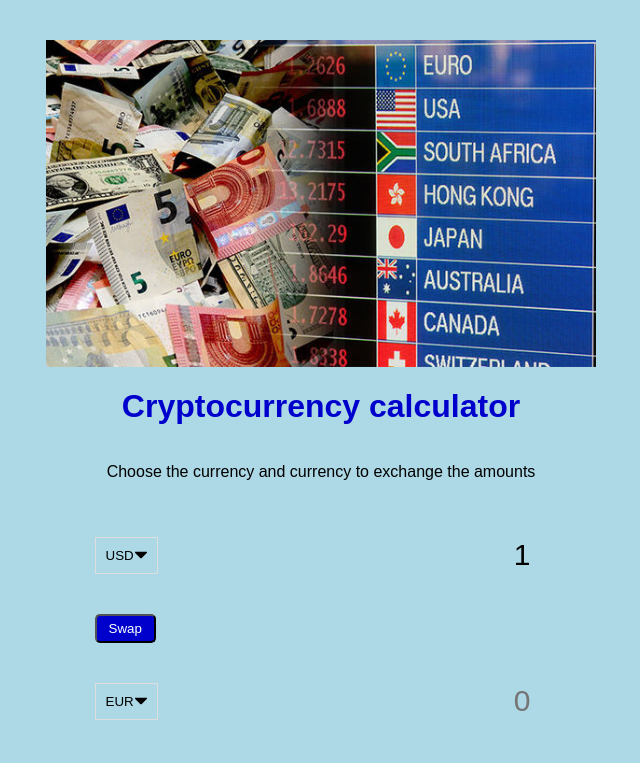
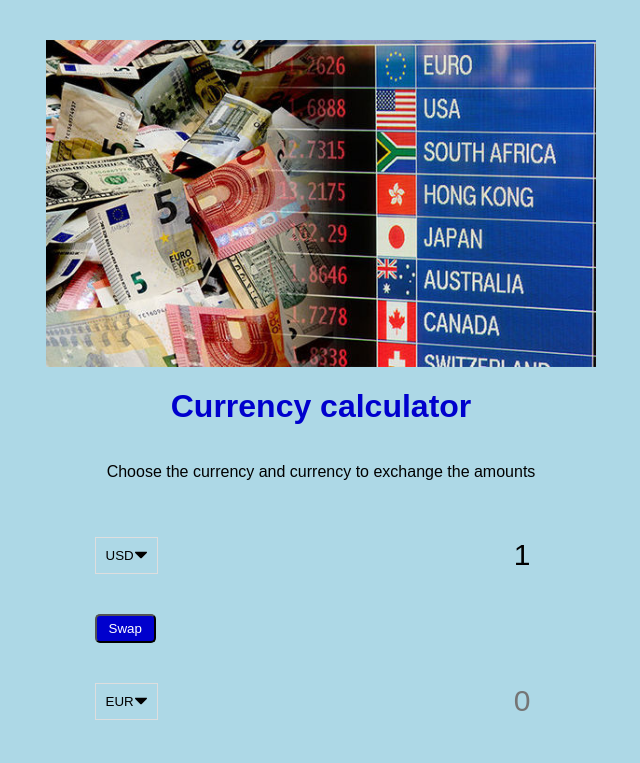
Before and after one commit to benedictchauke/Crypto-calculator, a plain HTML site: page index.html in a window 1280 px wide. Shown: the whole page, without its empty margins (319-959 px from the left). Drawn offline with Linux system fonts and the light colour scheme; no server answers.

Commit message:
changed heading

```diff
--- a/index.html
+++ b/index.html
@@ -9,7 +9,7 @@
 </head>
 <body>
     <img src="travel-money-exchange.jpg" alt="" class="moneyex-img" />
-    <h1>Cryptocurrency calculator</h1>
+    <h1>Currency calculator</h1>
     <p>Choose the currency and currency to exchange the amounts</p>
 
     <div class="container">
```
